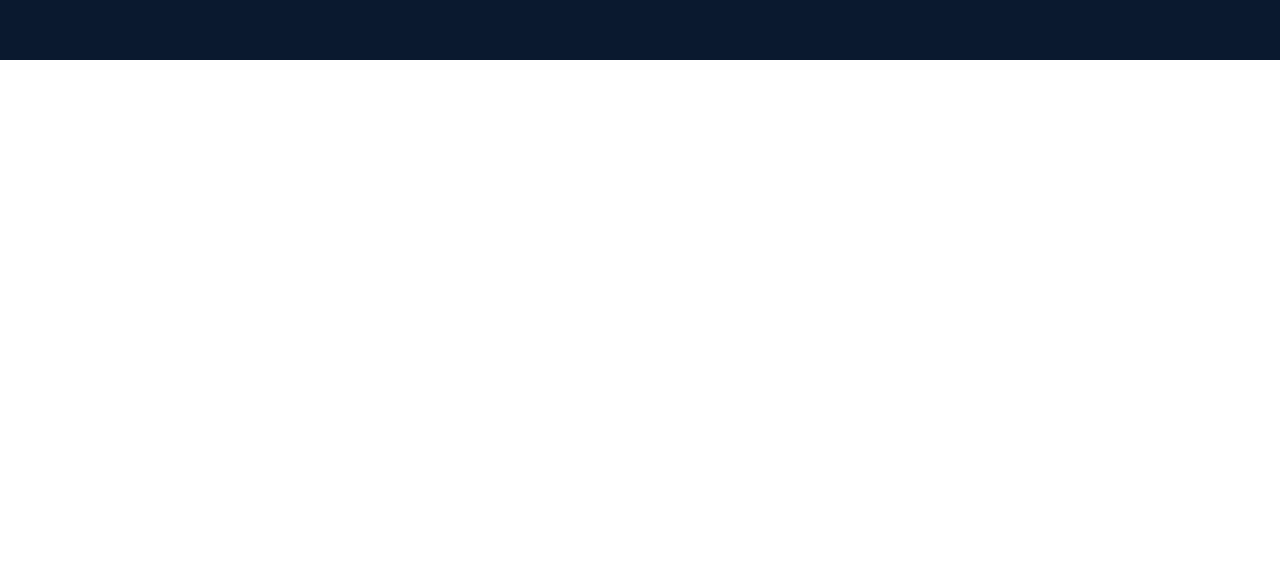
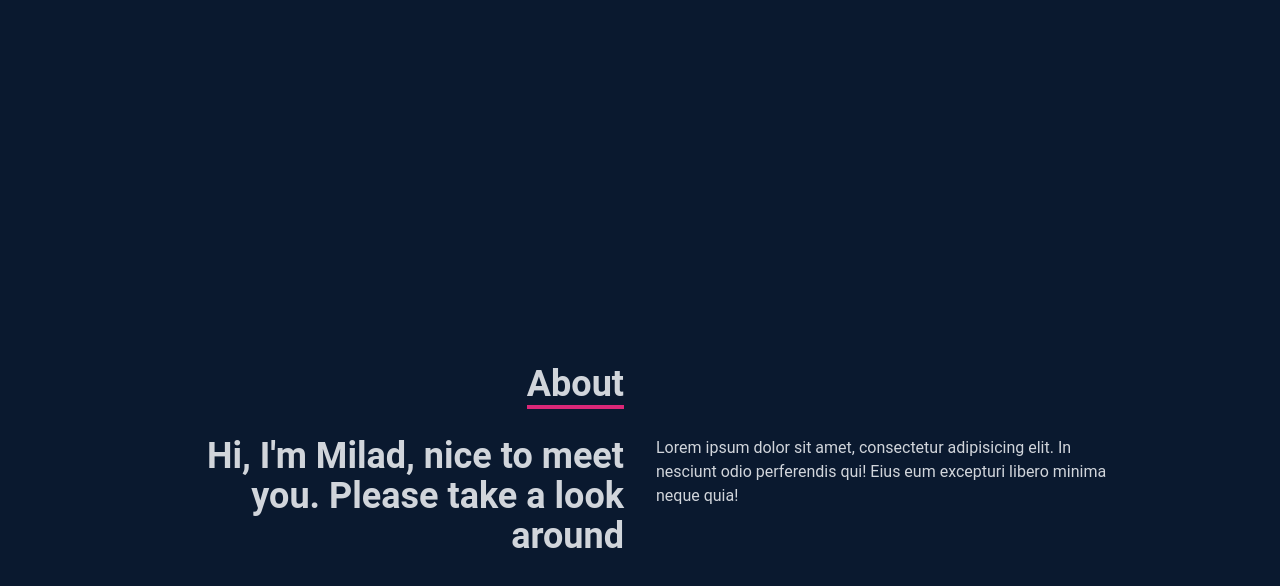
Before and after one commit to Myladd/My-Portfolio, a React (Create React App) app: page / in a window 1280 px wide. Shown: the part 740-1326 px from the top of the page. Before the commit the page ends 800 px from the top, so only its background shows below. Built offline with nearby package versions, Linux system fonts and the light colour scheme.

Commit message:
add about section

```diff
--- a/src/App.js
+++ b/src/App.js
@@ -1,5 +1,6 @@
 import Navbar from "./components/Navbar";
 import Home from "./components/Home";
+import About from "./components/About";
 
 
 function App() {
@@ -7,6 +8,7 @@
       <div>
         <Navbar/>
         <Home/>
+          <About/>
       </div>
   );
 }
--- /dev/null
+++ b/src/components/About.jsx
@@ -0,0 +1,25 @@
+import React from 'react'
+
+const About = () => {
+    return (
+        <div name='about' className='w-full h-screen bg-[#0a192f] text-gray-300'>
+            <div className='flex flex-col justify-center items-center w-full h-full'>
+                <div className='max-w-[1000px] w-full grid grid-cols-2 gap-8'>
+                    <div className='sm:text-right pb-8 pl-4'>
+                        <p className='text-4xl font-bold inline border-b-4 border-pink-600'>About</p>
+                    </div>
+                    <div></div>
+                </div>
+                <div className='max-w-[1000px] w-full grid sm:grid-cols-2 gap-8 px-4'>
+                    <div className='sm:text-right text-4xl font-bold'>
+                        <p>Hi, I'm Milad, nice to meet you. Please take a look around</p>
+                    </div>
+                    <div>
+                        <p>Lorem ipsum dolor sit amet, consectetur adipisicing elit. In nesciunt odio perferendis qui! Eius eum excepturi libero minima neque quia!</p>
+                    </div>
+                </div>
+            </div>
+        </div>
+    )
+}
+export default About
```
